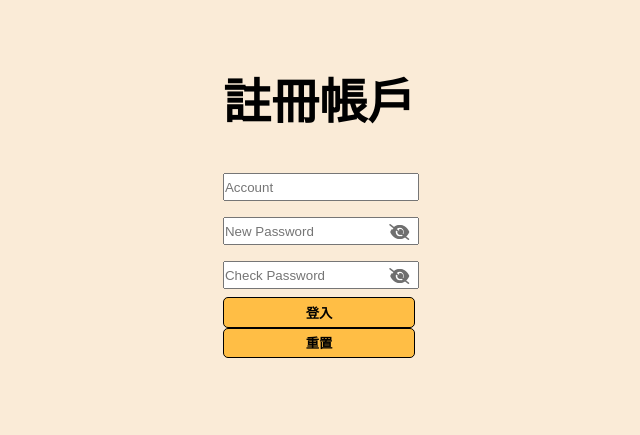
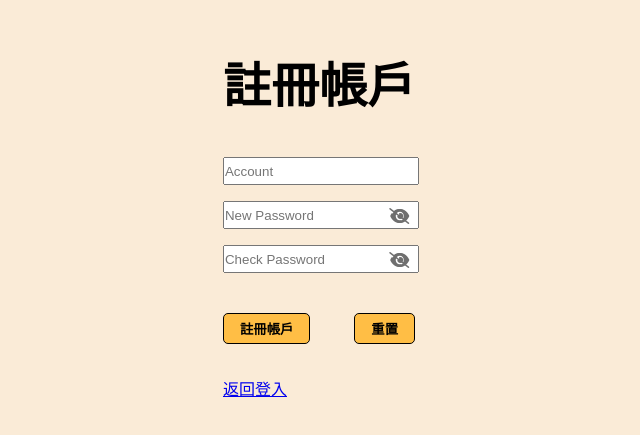
Before and after one commit to whitestorm2346/MemberManagementSystem, a React (Create React App) app: page /sign-up in a window 1280 px wide. Shown: the part 177-612 px from the top of the page, without its empty margins (321-961 px from the left). Built offline with nearby package versions, Linux system fonts and the light colour scheme.

Commit message:
Finished the SignUpPage

```diff
--- a/src/page/LoginPage.js
+++ b/src/page/LoginPage.js
@@ -1,4 +1,4 @@
-import {login, reset} from './script/login.js';
+import { login, reset } from './script/login.js';
 
 function LoginPage(){
     return(
@@ -27,9 +27,11 @@ function LoginPage(){
             <button type="submit" className="btn submit" id="submit" onClick={login}>登入</button>
             <button type="reset" className="btn reset" id="reset" onClick={reset}>重置</button>
         </div>
+        <div className="links">
+            <a href="/sign-up">註冊帳戶</a>
+            <a href="/forgot-password">忘記密碼</a>
+        </div>
         </section>
-
-        <script src="/script/login.js"></script>
         </>
     )
 }
--- a/src/page/SignUpPage.js
+++ b/src/page/SignUpPage.js
@@ -1,17 +1,6 @@
+import { sign_up, reset } from './script/sign-up.js';
+
 function SignUpPage(){
-    const reset = () => {
-        console.log('reset active')
-
-        const input_account = document.getElementById('account')
-        input_account.value = ''
-
-        const input_new_password = document.getElementById('new-password')
-        input_new_password.value = ''
-
-        const input_check_password = document.getElementById('check-password')
-        input_check_password.value = ''
-    }
-
     return(
         <>
         <section className="sign-up">
@@ -44,11 +33,14 @@ function SignUpPage(){
             <i className="eyes fa-solid fa-eye show-pw" id="show-pw"></i>
             <i className="eyes fa-solid fa-eye-slash hide-pw" id="hide-pw"></i>
         </div>
-        <button type="submit" className="btn submit" id="submit">登入</button>
-        <button type="reset" className="btn reset" id="reset" onClick={reset}>重置</button>
+        <div className="buttons">
+            <button type="submit" className="btn submit" id="submit" onClick={sign_up}>註冊帳戶</button>
+            <button type="reset" className="btn reset" id="reset" onClick={reset}>重置</button>
+        </div>
+        <div className="links">
+            <a href="/login">返回登入</a>
+        </div>
         </section>
-
-        <script src="/script/sign-up.js"></script>
         </>
     )
 }
--- a/src/page/css/style.css
+++ b/src/page/css/style.css
@@ -10,7 +10,9 @@ body {
 }
 
 section {
-    margin: 30vh auto;
+    margin: 0 auto;
+    margin-top: 28vh;
+    height: fit-content;
     display: grid;
     justify-content: center;
     align-items: center;
@@ -44,7 +46,7 @@ input {
     justify-content: space-between;
 }
 
-button {
+button, .btn {
     padding: .3rem 1rem;
     font-weight: bold;
     background-color: rgb(255, 190, 69);
@@ -52,31 +54,17 @@ button {
     border: 1px solid #000;
 }
 
-button:hover {
+button:hover, .btn:hover {
     cursor: pointer;
     background-color: rgb(255, 204, 109);
-}
-
-.account {
-
-}
-
-.password {
-
 }
 
 .eyes {
     color: rgb(111, 111, 111);
 }
 
-.btn {
-
+.links {
+    margin-top: 2rem;
+    display: flex;
+    justify-content: space-between;
 }
-
-.submit {
-
-}
-
-.reset {
-
-}
--- a/src/page/script/sign-up.js
+++ b/src/page/script/sign-up.js
@@ -5,19 +5,53 @@ const supabaseKey = 'eyJhbGciOiJIUzI1NiIsInR5cCI6IkpXVCJ9.eyJpc3MiOiJzdXBhYmFzZS
 
 const supabase = createClient(supabaseUrl, supabaseKey);
 
-const fetchUsers = async () => {
-    let {data, error} = await supabase.from('member-list').select('*')
+export const sign_up = async () => {
+    let account = document.getElementById('account').value
+    let new_password = document.getElementById('new-password').value
+    let check_password = document.getElementById('check-password').value
+
+    if (new_password !== check_password) {
+        alert('The passwords do not fit!')
+        return;
+    }
+
+    let {data, error} = await supabase
+    .from('member-list')
+    .select("*")
+    .eq('account', account)
 
     if (error) {
         console.error(error);
-        return;
     }
+    else if (data.length) {
+        alert('This account already exist!')
+    }
+    else {
+        let { data, error } = await supabase
+            .from('member-list')
+            .insert([{
+                account: account,
+                password: new_password
+            }]).select()
 
-    console.log(data);
-};
+        if (error) {
+            console.error(error);
+            return;
+        }
 
-fetchUsers();
+        console.log(data)
+    }
+}
 
-const sign_up = async () => {
+export const reset = () => {
+    console.log('reset active')
 
+    const input_account = document.getElementById('account')
+    input_account.value = ''
+
+    const input_new_password = document.getElementById('new-password')
+    input_new_password.value = ''
+
+    const input_check_password = document.getElementById('check-password')
+    input_check_password.value = ''
 }
```
